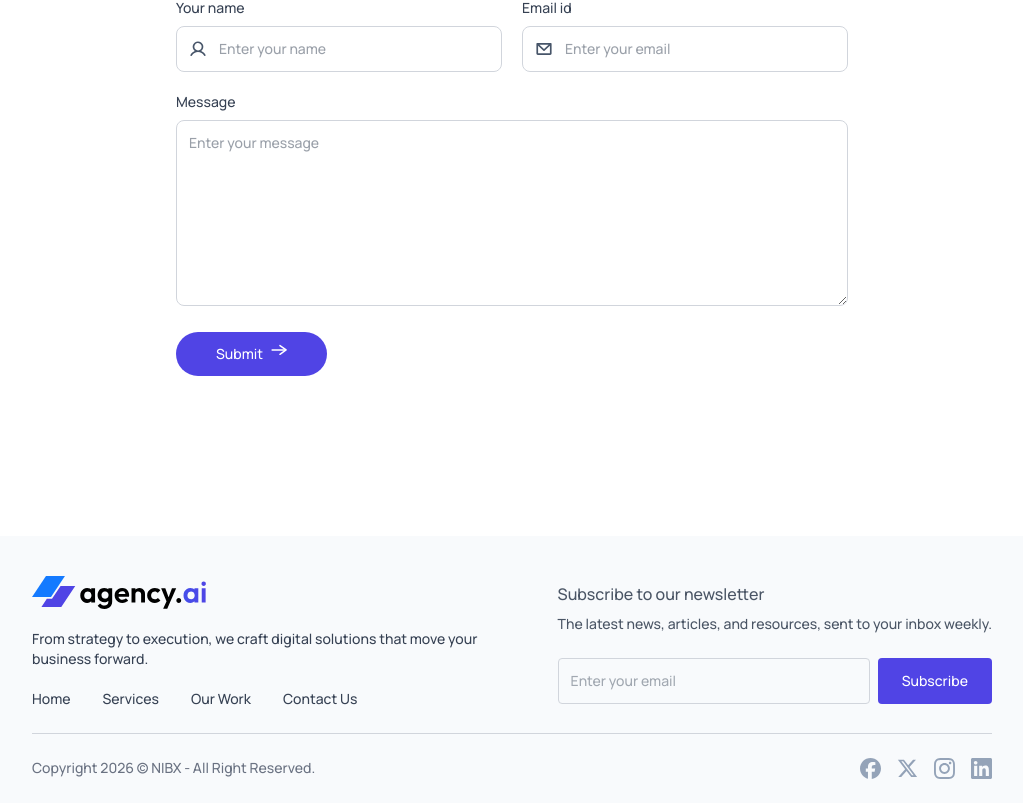
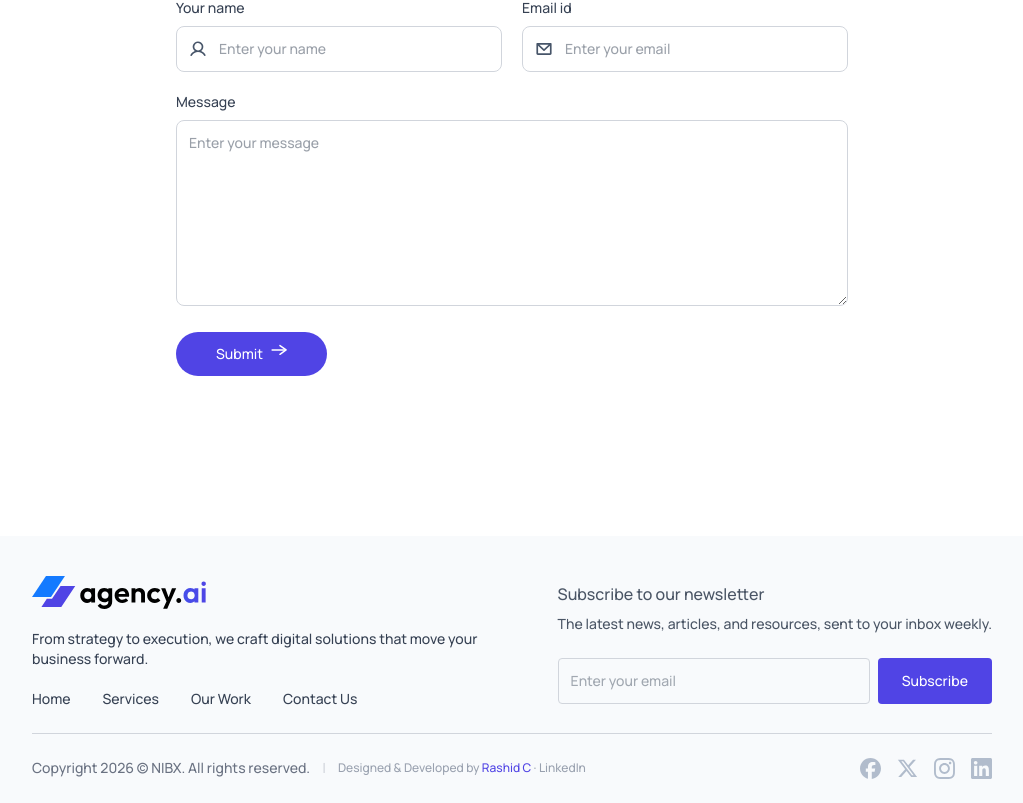
Before and after one commit to Rashid-C/Nibx-website-US-, a React (Vite) app: page / in a window 1280 px wide. Shown: the part 3310-4113 px from the top of the page, without its empty margins (128-1151 px from the left). Built offline with nearby package versions, Linux system fonts and the light colour scheme.

Commit message:
update developer details

```diff
--- a/index.html
+++ b/index.html
@@ -7,6 +7,9 @@
     <title>NIBX — Digital Agency</title>
     <meta name="description" content="NIBX is a digital agency turning imagination into digital impact. We craft advertising, content marketing, and social media strategies that move your business forward." />
     <meta name="robots" content="index, follow" />
+    <meta name="author" content="Rashid C" />
+    <meta name="designer" content="Rashid C" />
+    <meta name="generator" content="React + Vite" />
 
     <!-- Open Graph -->
     <meta property="og:type" content="website" />
--- a/src/components/Footer.jsx
+++ b/src/components/Footer.jsx
@@ -102,14 +102,40 @@ const Footer = ({ theme }) => {
                 whileInView={{ opacity: 1 }}
                 transition={{ duration: 0.5, delay: 0.4 }}
                 viewport={{ once: false }}
-                className="pb-6 text-sm text-gray-500 flex justify-center sm:justify-between gap-4 flex-wrap"
+                className="pb-6 text-sm text-gray-500 flex flex-col sm:flex-row justify-center sm:justify-between items-center gap-3 flex-wrap"
             >
-                <p>Copyright 2026 © NIBX - All Right Reserved.</p>
-                <div className="flex items-center justify-between gap-4">
-                    <a href="https://facebook.com" target="_blank" rel="noopener noreferrer" aria-label="Facebook"><img src={assets.facebook_icon} alt="" aria-hidden="true" /></a>
-                    <a href="https://twitter.com" target="_blank" rel="noopener noreferrer" aria-label="Twitter"><img src={assets.twitter_icon} alt="" aria-hidden="true" /></a>
-                    <a href="https://instagram.com" target="_blank" rel="noopener noreferrer" aria-label="Instagram"><img src={assets.instagram_icon} alt="" aria-hidden="true" /></a>
-                    <a href="https://linkedin.com" target="_blank" rel="noopener noreferrer" aria-label="LinkedIn"><img src={assets.linkedin_icon} alt="" aria-hidden="true" /></a>
+                {/* left — copyright + dev credit */}
+                <div className="flex flex-col sm:flex-row items-center gap-1 sm:gap-3 text-center sm:text-left">
+                    <p>Copyright 2026 &copy; NIBX. All rights reserved.</p>
+                    <span className="hidden sm:inline text-gray-300 dark:text-gray-600">|</span>
+                    <p className="text-xs text-gray-400 dark:text-gray-500">
+                        Designed &amp; Developed by{" "}
+                        <a
+                            href="https://rashidc.site"
+                            target="_blank"
+                            rel="noopener noreferrer"
+                            className="font-semibold text-primary hover:underline underline-offset-2 transition-all"
+                        >
+                            Rashid C
+                        </a>
+                        {" "}·{" "}
+                        <a
+                            href="https://www.linkedin.com/in/rashid-c"
+                            target="_blank"
+                            rel="noopener noreferrer"
+                            className="hover:text-primary hover:underline underline-offset-2 transition-all"
+                        >
+                            LinkedIn
+                        </a>
+                    </p>
+                </div>
+
+                {/* right — socials */}
+                <div className="flex items-center gap-4">
+                    <a href="https://facebook.com" target="_blank" rel="noopener noreferrer" aria-label="Facebook" className="opacity-70 hover:opacity-100 transition-opacity"><img src={assets.facebook_icon} alt="" aria-hidden="true" /></a>
+                    <a href="https://twitter.com" target="_blank" rel="noopener noreferrer" aria-label="Twitter" className="opacity-70 hover:opacity-100 transition-opacity"><img src={assets.twitter_icon} alt="" aria-hidden="true" /></a>
+                    <a href="https://instagram.com" target="_blank" rel="noopener noreferrer" aria-label="Instagram" className="opacity-70 hover:opacity-100 transition-opacity"><img src={assets.instagram_icon} alt="" aria-hidden="true" /></a>
+                    <a href="https://linkedin.com" target="_blank" rel="noopener noreferrer" aria-label="LinkedIn" className="opacity-70 hover:opacity-100 transition-opacity"><img src={assets.linkedin_icon} alt="" aria-hidden="true" /></a>
                 </div>
             </motion.div>
         </motion.div>
```
